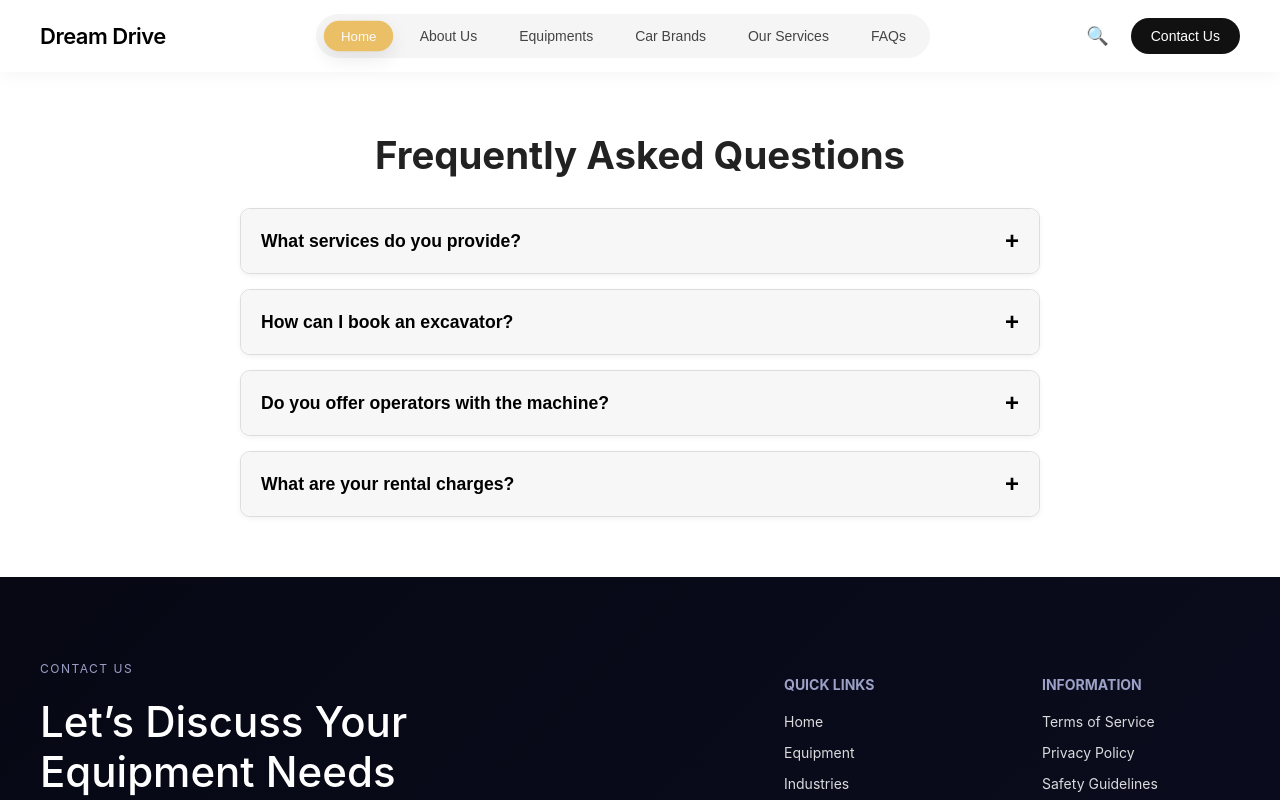
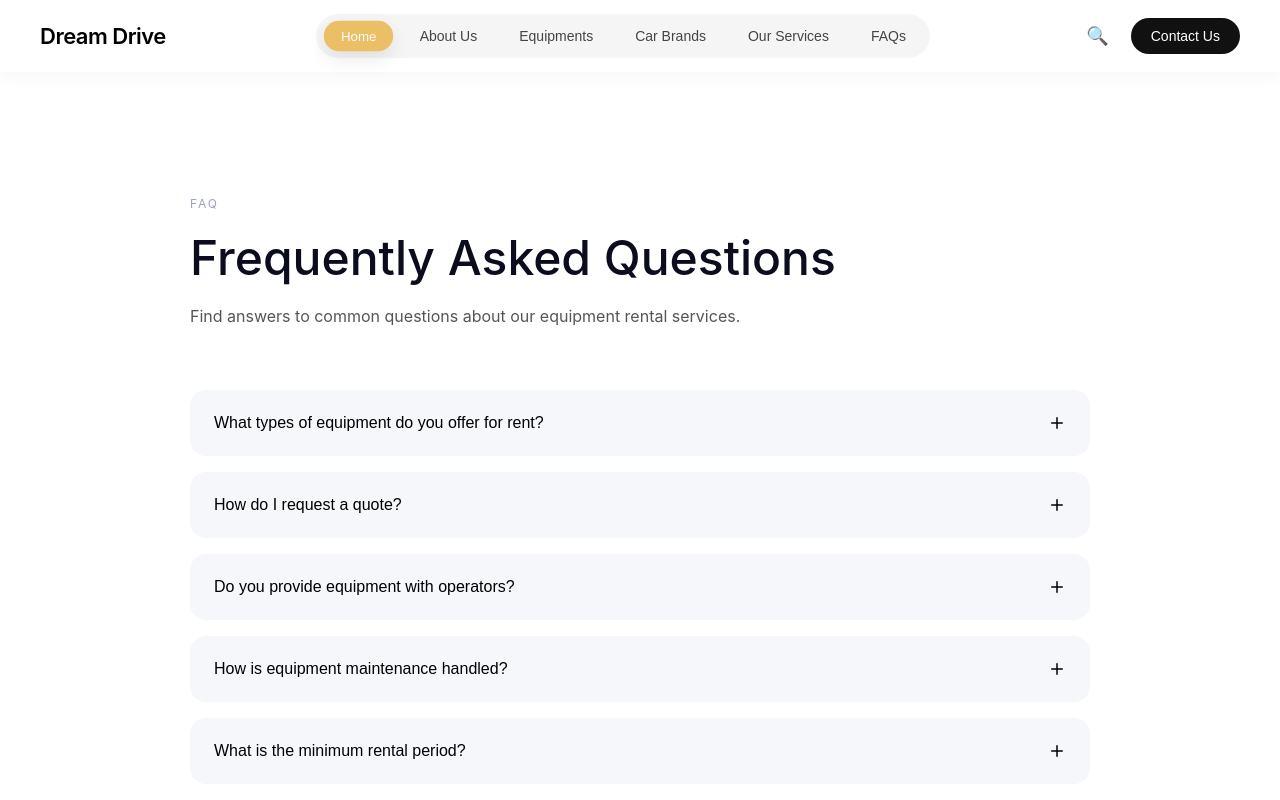
Before and after one commit to geekyneha/mach-hire-dxb, a React (Vite) app: page /faq in a window 1280 px wide. Shown: the top 800 px of the page. Built offline with nearby package versions, Linux system fonts and the light colour scheme.

Commit message:
feat: add FAQ page

```diff
--- a/src/pages/FAQ.jsx
+++ b/src/pages/FAQ.jsx
@@ -1,60 +1,74 @@
-import React, { useState } from "react";
+import { useState } from "react";
 import styles from "./FAQ.module.css";
+import { FiPlus, FiMinus } from "react-icons/fi";
 
 const faqs = [
   {
-    question: "What services do you provide?",
+    question: "What types of equipment do you offer for rent?",
     answer:
-      "We offer professional excavator rentals across the UAE, including Dubai, Sharjah, Abu Dhabi, and more. Our machines are well-maintained and suitable for construction, digging, demolition, and land clearing.",
+      "We offer a wide range of heavy machinery including excavators, wheel loaders, dump trucks, bulldozers, cranes, forklifts, and more.",
   },
   {
-    question: "How can I book an excavator?",
+    question: "How do I request a quote?",
     answer:
-      "You can contact us through WhatsApp, phone, or our contact form. Our team will guide you through machine selection, pricing, and booking confirmation.",
+      "You can request a quote through our website, by calling our team, or via WhatsApp. Simply provide your project details and equipment requirements.",
   },
   {
-    question: "Do you offer operators with the machine?",
+    question: "Do you provide equipment with operators?",
     answer:
-      "Yes, all rentals come with trained and certified operators to ensure safe and efficient work.",
+      "Yes, we offer both equipment-only rentals and equipment with experienced operators, depending on your project needs.",
   },
   {
-    question: "What are your rental charges?",
+    question: "How is equipment maintenance handled?",
     answer:
-      "Pricing depends on machine size, location, and rental duration. Contact us for a quick and transparent quote.",
+      "All equipment is regularly inspected and maintained according to industry standards to ensure safety, reliability, and optimal performance.",
+  },
+  {
+    question: "What is the minimum rental period?",
+    answer:
+      "Rental periods are flexible and can range from daily to long-term contracts based on your requirements.",
+  },
+  {
+    question: "Do you offer delivery and pickup services?",
+    answer:
+      "Yes, we provide timely delivery and pickup services to ensure your project runs smoothly without delays.",
   },
 ];
 
 const FAQ = () => {
   const [openIndex, setOpenIndex] = useState(null);
 
-  const toggleFAQ = (index) => {
+  const toggle = (index) => {
     setOpenIndex(openIndex === index ? null : index);
   };
 
   return (
-    <div className={styles.faqContainer}>
-      <h1 className={styles.title}>Frequently Asked Questions</h1>
+    <section className={styles.section}>
+      <div className={styles.container}>
+        <span className={styles.label}>FAQ</span>
+        <h1>Frequently Asked Questions</h1>
+        <p className={styles.subtitle}>
+          Find answers to common questions about our equipment rental services.
+        </p>
 
-      <div className={styles.faqList}>
+        <div className={styles.list}>
           {faqs.map((item, index) => (
-          <div key={index} className={styles.faqItem}>
-            <button
-              className={styles.question}
-              onClick={() => toggleFAQ(index)}
-            >
-              {item.question}
-              <span className={styles.icon}>
-                {openIndex === index ? "−" : "+"}
-              </span>
+            <div className={styles.item} key={index}>
+              <button className={styles.question} onClick={() => toggle(index)}>
+                <span>{item.question}</span>
+                {openIndex === index ? <FiMinus /> : <FiPlus />}
               </button>
 
               {openIndex === index && (
-              <p className={styles.answer}>{item.answer}</p>
+                <div className={styles.answer}>
+                  <p>{item.answer}</p>
+                </div>
               )}
             </div>
           ))}
         </div>
       </div>
+    </section>
   );
 };
 
--- a/src/pages/FAQ.module.css
+++ b/src/pages/FAQ.module.css
@@ -1,86 +1,85 @@
-.faqContainer {
-  max-width: 800px;
-  margin: 60px auto;
-  padding: 0 20px;
+.section {
+  background: #ffffff;
+  min-height: 100vh;
+  padding: 120px 40px;
+  color: #0b0d1f;
 }
 
-.title {
-  text-align: center;
-  font-size: 2.4rem;
-  font-weight: 700;
-  margin-bottom: 30px;
-  color: #222;
+.container {
+  max-width: 900px;
+  margin: auto;
 }
 
-.faqList {
+/* Heading */
+.label {
+  font-size: 12px;
+  letter-spacing: 2px;
+  color: #9da0c7;
+}
+
+.container h1 {
+  font-size: 48px;
+  font-weight: 500;
+  margin: 16px 0;
+}
+
+.subtitle {
+  color: #555;
+  max-width: 600px;
+  line-height: 1.7;
+  margin-bottom: 60px;
+}
+
+/* FAQ List */
+.list {
   display: flex;
   flex-direction: column;
-  gap: 15px;
+  gap: 16px;
 }
 
-.faqItem {
-  border: 1px solid #ddd;
-  border-radius: 10px;
-  padding: 0;
-  background: #fff;
-  box-shadow: 0 2px 5px rgba(0, 0, 0, 0.05);
+.item {
+  border-radius: 16px;
+  background: #f6f7fb;
+  overflow: hidden;
 }
 
+/* Question */
 .question {
   width: 100%;
-  background: #f7f7f7;
+  padding: 24px;
+  background: transparent;
   border: none;
-  padding: 18px 20px;
-  text-align: left;
-  font-size: 1.1rem;
-  cursor: pointer;
-  font-weight: 600;
-  border-radius: 10px;
   display: flex;
   justify-content: space-between;
   align-items: center;
+  font-size: 16px;
+  font-weight: 500;
+  cursor: pointer;
+  text-align: left;
 }
 
-.question:hover {
-  background: #eee;
+.question svg {
+  font-size: 18px;
 }
 
-.icon {
-  font-size: 1.5rem;
+/* Answer */
+.answer {
+  padding: 0 24px 24px;
 }
 
-.answer {
-  padding: 15px 20px;
-  font-size: 1rem;
-  color: #333;
-  line-height: 1.5;
-  background: white;
-  animation: fade 0.3s ease-in-out;
-}
-
-@keyframes fade {
-  from {
-    opacity: 0;
-    transform: translateY(-4px);
-  }
-  to {
-    opacity: 1;
-    transform: translateY(0);
-  }
+.answer p {
+  font-size: 15px;
+  line-height: 1.7;
+  color: #555;
 }
 
 /* Responsive */
 @media (max-width: 600px) {
-  .title {
-    font-size: 1.8rem;
+  .container h1 {
+    font-size: 34px;
   }
 
   .question {
-    font-size: 1rem;
-    padding: 15px;
-  }
-
-  .answer {
-    font-size: 0.95rem;
+    font-size: 15px;
   }
 }
```
Lines whose indentation alone changed are shown as unchanged.
